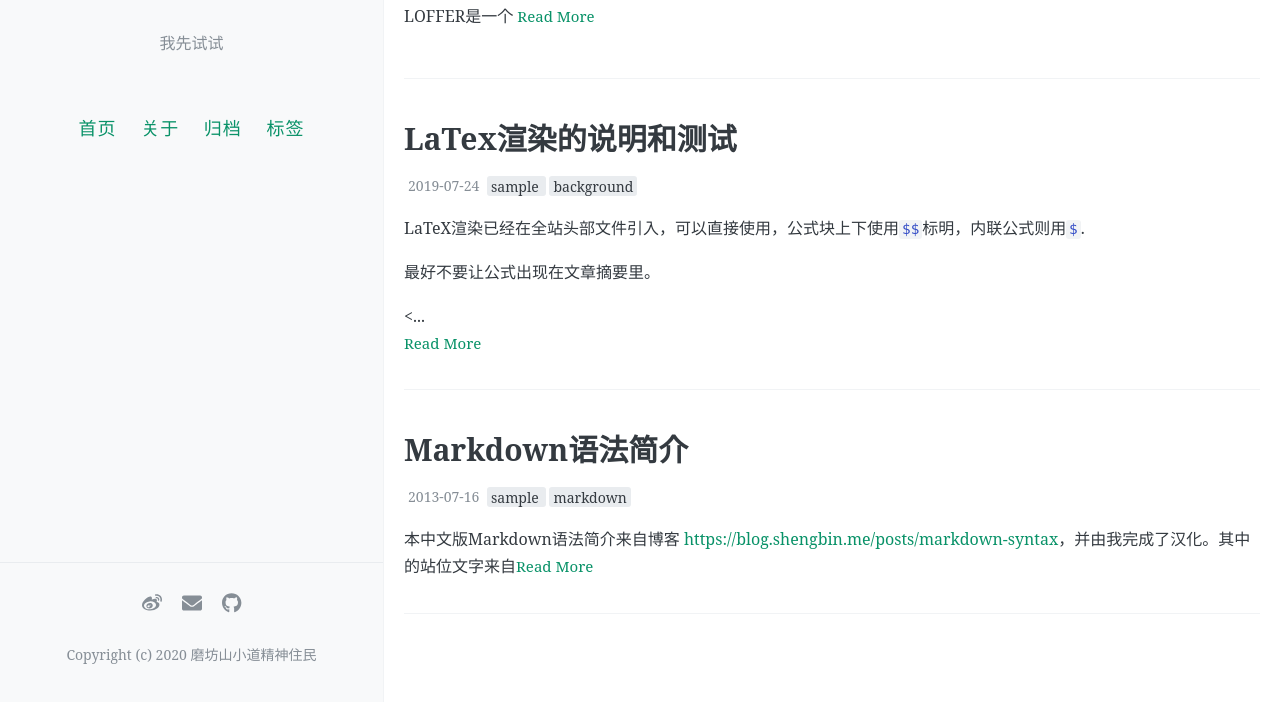
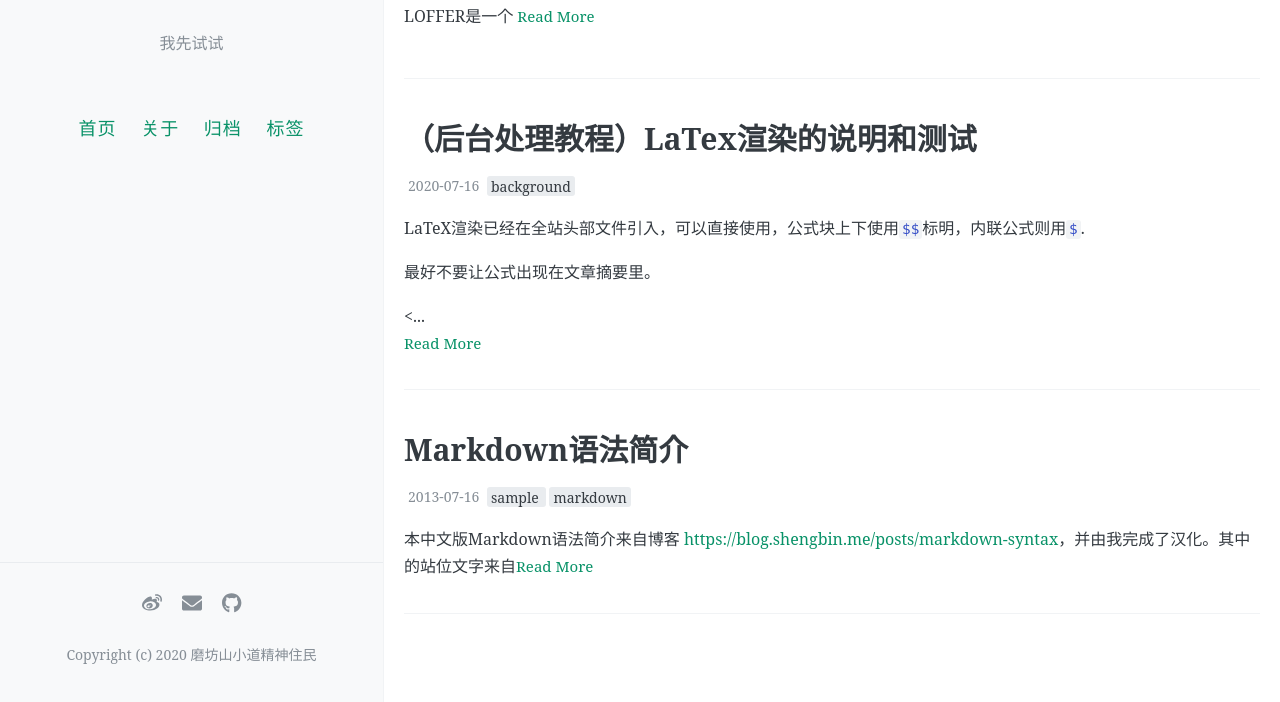
Before and after one commit to archerdominique/LOAFER, a Jekyll site: the page built from index.html, in a window 1280 px wide and 1037 px high. Shown: the part 335-1037 px from the top of the window. Built offline with Jekyll 4.4.1, drawn with Linux system fonts in a browser that asks for light colours; the list of posts is cut into pages by our own code; comment, search, counter and statistics services are not loaded.

Commit message:
Update 2019-07-24-math-test.md

```diff
--- a/_posts/2019-07-24-math-test.md
+++ b/_posts/2019-07-24-math-test.md
@@ -1,9 +1,9 @@
 ---
 layout: post
-title: LaTex渲染的说明和测试
-date: 2019-07-24
-Author: 来自中世界
-tags: [sample, background]
+title: （后台处理教程）LaTex渲染的说明和测试
+date: 2020-07-16
+Author: 原作-来自中世界
+tags: [background]
 comments: true
 ---
 LaTeX渲染已经在全站头部文件引入，可以直接使用，公式块上下使用`$$`标明，内联公式则用`$`.
```
